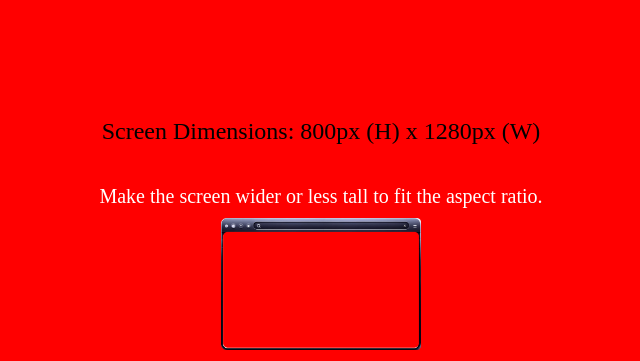
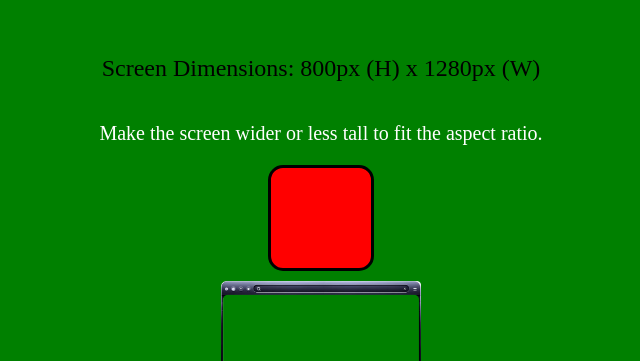
Before and after one commit to omer7162/config-screen, a plain HTML site: page index.html in a window 1280 px wide. Shown: the part 122-483 px from the top of the page, without its empty margins (319-959 px from the left). Drawn offline with Linux system fonts and the light colour scheme.

Commit message:
Add files via upload

```diff
--- a/index.html
+++ b/index.html
@@ -13,6 +13,7 @@
     align-items: center;
     justify-content: center;
     text-align: center;
+	background-color: green;
   }
   #dimensionDisplay {
     font-size: 24px;
@@ -28,12 +29,21 @@
     color: #fff;
     margin-top: 20px;
   }
+  #indicator {
+  width: 100px; /* Size of the indicator */
+  height: 100px; /* Size of the indicator */
+  border-radius: 15px; /* Rounded corners */
+  border: 3px solid black; /* Stylish frame */
+  margin-top: 20px;
+}
+
 </style>
 </head>
 <body>
 
 <div id="dimensionDisplay">Screen Dimensions: </div>
 <div id="adjustmentMessage"></div>
+<div id="indicator"></div>
 
 <div class="image-container">
   <img src="browser.png" alt="Browser Image">
@@ -55,14 +65,15 @@
   const height = window.innerHeight;
   const ratio = height / width;
   const adjustmentMessage = document.getElementById('adjustmentMessage');
+  const indicator = document.getElementById('indicator');
 
   document.getElementById('dimensionDisplay').textContent = `Screen Dimensions: ${height}px (H) x ${width}px (W)`;
 
   if (ratio.toFixed(2) === targetRatio.toFixed(2)) {
-      document.body.style.backgroundColor = "green";
+    indicator.style.backgroundColor = "green";
     adjustmentMessage.textContent = "Aspect ratio is perfect!";
   } else {
-      document.body.style.backgroundColor = "red";
+    indicator.style.backgroundColor = "red";
     if (ratio < targetRatio) {
       adjustmentMessage.textContent = "Make the screen taller or less wide to fit the aspect ratio.";
     } else {
@@ -71,6 +82,7 @@
   }
 }
 
+
   window.onresize = updateDimensions;
   window.onload = updateDimensions;
 </script>
```
Lines whose indentation alone changed are shown as unchanged.
